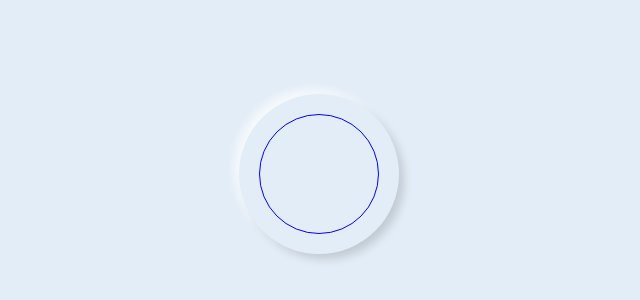
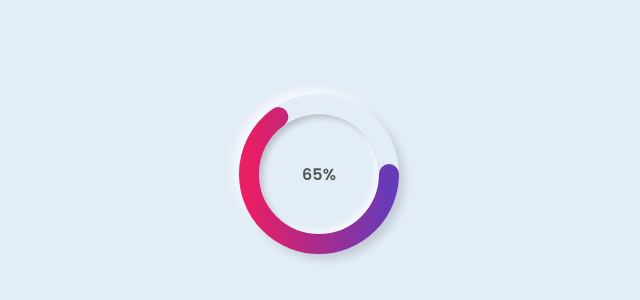
Before and after one commit to AbrarUr-Rahman/30-JavaScript_Projects, a plain HTML site: page circularProgress/index.html in a window 1280 px wide. Shown: the part 226-526 px from the top of the page, without its empty margins (321-961 px from the left). Drawn offline with Linux system fonts and the light colour scheme.

Commit message:
Final Commit

```diff
--- a/circularProgress/index.html
+++ b/circularProgress/index.html
@@ -10,8 +10,26 @@
     <div class="container">
       <div class="skill">
         <div class="outer">
-          <div class="inner"></div>
+          <div class="inner">
+            <div id="number"></div>
+          </div>
         </div>
+        <!--!SVG   -->
+        <svg
+          xmlns="http://www.w3.org/2000/svg"
+          version="1.1"
+          width="160px"
+          height="160px"
+        >
+          <defs>
+            <linearGradient id="GradientColor">
+              <stop offset="0%" stop-color="#e91e63" />
+              <stop offset="100%" stop-color="#673ab7" />
+            </linearGradient>
+          </defs>
+          <circle cx="80" cy="80" r="70" stroke-linecap="round" />
+        </svg>
+        <!--!SVG   -->
       </div>
     </div>
     <script src="script.js"></script>
--- a/circularProgress/script.js
+++ b/circularProgress/script.js
@@ -0,0 +1,11 @@
+let number = document.getElementById("number");
+let counter = 0;
+
+setInterval(() => {
+  if (counter == 65) {
+    clearInterval();
+  } else {
+    counter++;
+    number.innerHTML = counter + "%";
+  }
+}, 30);
--- a/circularProgress/style.css
+++ b/circularProgress/style.css
@@ -29,12 +29,51 @@
     width: 160px;
     border-radius: 50%;
     padding: 20px;
-    box-shadow: 6px 6px 10px -1px rgba(0, 0, 0, .15), -6px -6px 10px -1px rgba(255, 255, 255, .7)
+    box-shadow: 6px 6px 10px -1px rgba(0, 0, 0, 0.15), -6px -6px 10px -1px rgba(255, 255, 255, 0.7)
 }
 
 .inner {
     height: 120px;
     width: 120px;
     border-radius: 50%;
-    border: 1px solid blue;
+    box-shadow: inset 4px 4px 6px -1px rgba(0, 0, 0, 0.2), inset -4px -4px 6px -1px rgba(255, 255, 255, 0.7),
+        -0.5px -0.5px 0px rgba(255, 255, 255, 1),
+        0.5px 0.5px 0px rgba(0, 0, 0, 0.15),
+        0px 12px 10px -10px rgba(0, 0, 0, 0.05);
+
+    display: flex;
+    align-items: center;
+    justify-content: center;
 }
+
+#number {
+    font-weight: 600;
+    color: #555;
+
+
+}
+
+circle {
+    fill: none;
+    stroke: url(#GradientColor);
+    stroke-width: 20px;
+    stroke-dasharray: 440;
+    stroke-dashoffset: 440;
+    /*#Strike Width,Dasharray,Offset  */
+    animation: anim 2s linear forwards;
+
+}
+
+
+svg {
+    position: absolute;
+    top: 0;
+    left: 0;
+}
+
+@keyframes anim {
+    100% {
+        stroke-dashoffset: 154;
+    }
+
+}
```
